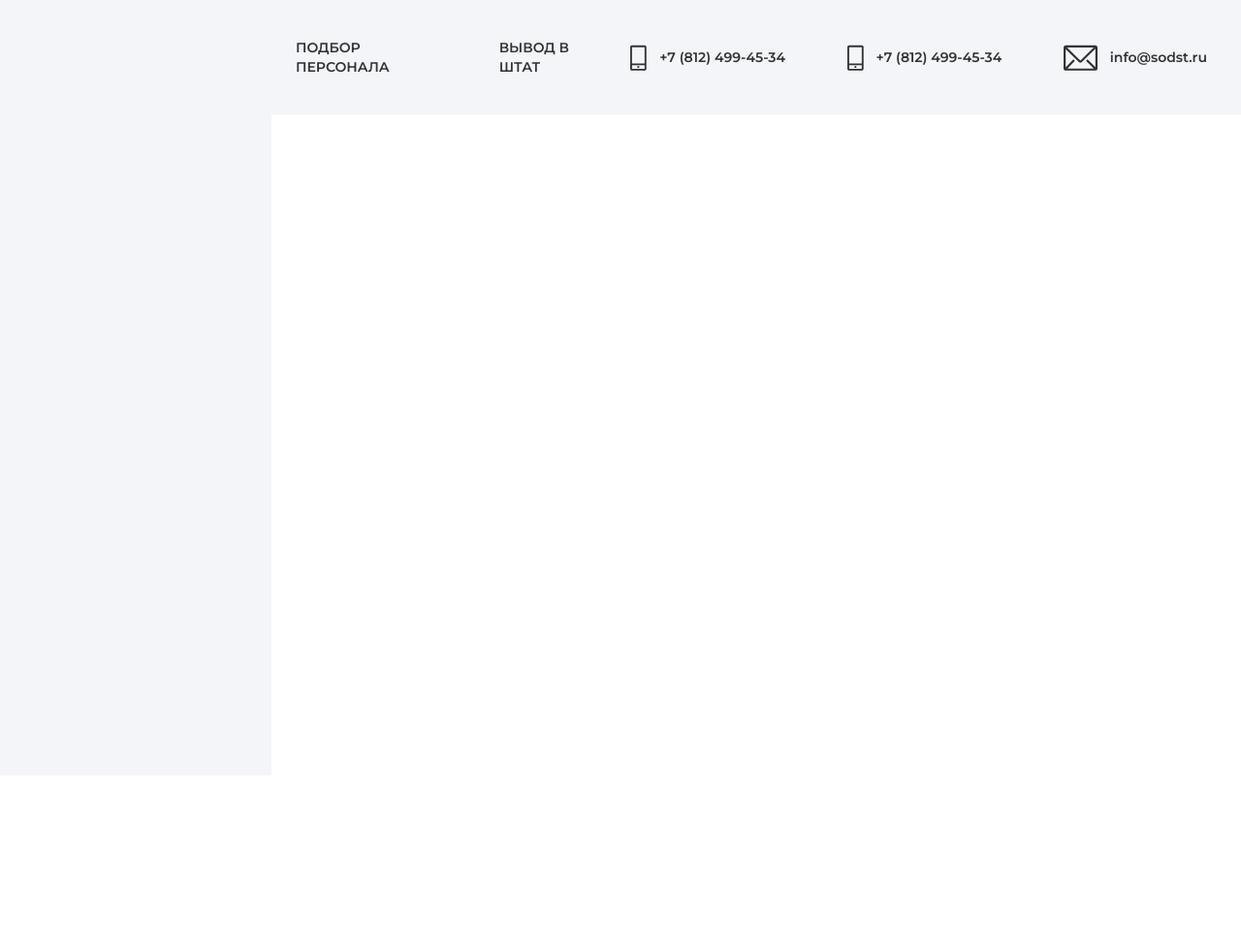
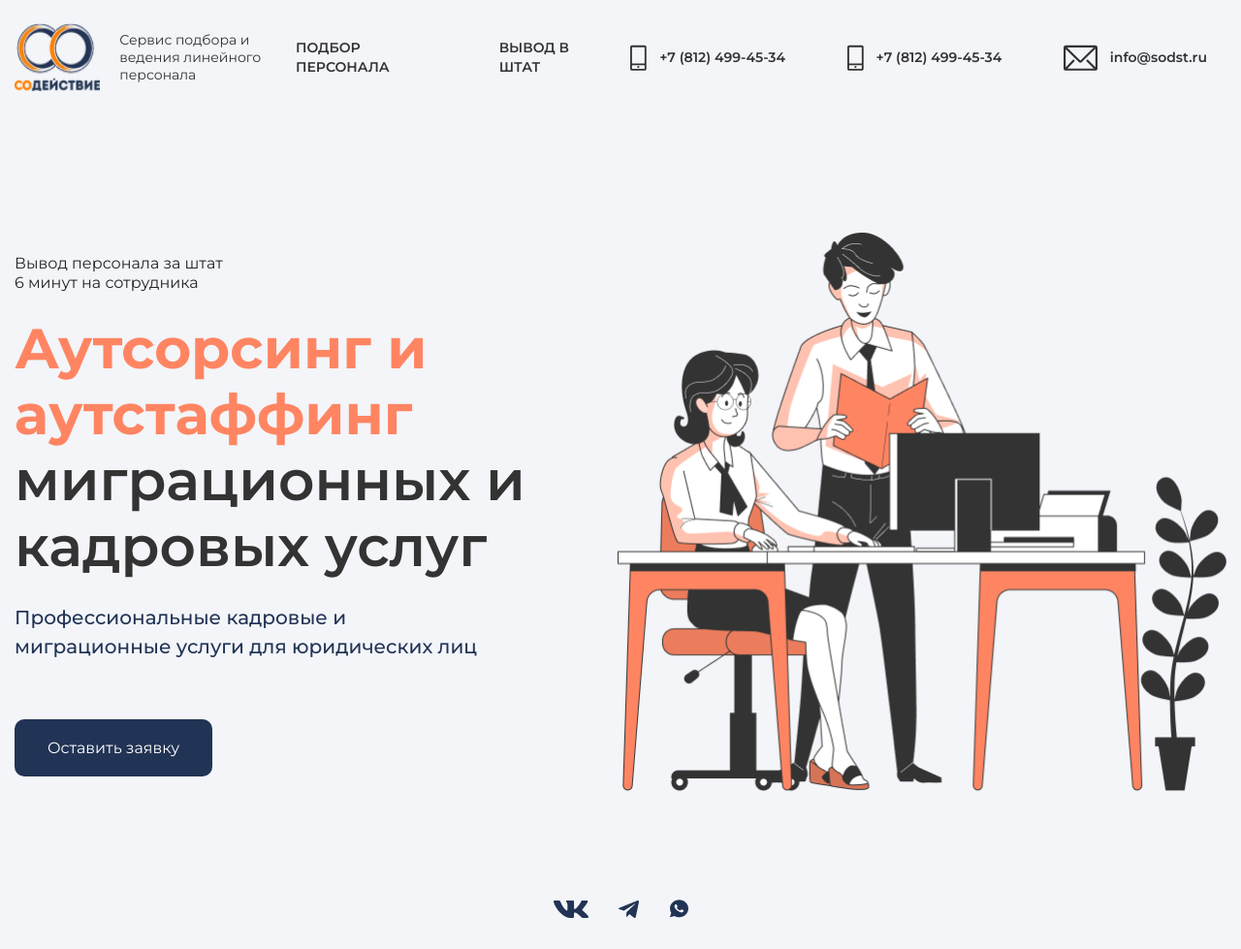
Before and after one commit to Lonerr7/Sodeystviye-dev, a website: page app/index.html in a window 1280 px wide. Shown: the whole page at 97% size. Before the commit the page ends 800 px from the top, so only its background shows below. Drawn offline with Linux system fonts and the light colour scheme; files whose address does not match are found by name.

Commit message:
2. Made hero section

```diff
--- a/app/index.html
+++ b/app/index.html
@@ -103,24 +103,99 @@
       <nav class="mobileMenu">
         <ul class="mobileMenu__list">
           <li class="mobileMenu__item">
-            <a class="mobileMenu__link mobileMenu__link--text" href="#">Подбор персонала</a>
+            <a class="mobileMenu__link mobileMenu__link--text" href="#"
+              >Подбор персонала</a
+            >
           </li>
           <li class="mobileMenu__item">
-            <a class="mobileMenu__link mobileMenu__link--text" href="#">Вывод в штат</a>
+            <a class="mobileMenu__link mobileMenu__link--text" href="#"
+              >Вывод в штат</a
+            >
           </li>
           <li class="mobileMenu__item">
-            <a class="mobileMenu__link" href="tel:78124994534">+7 (812) 499-45-34</a>
+            <a class="mobileMenu__link" href="tel:78124994534"
+              >+7 (812) 499-45-34</a
+            >
           </li>
           <li class="mobileMenu__item">
-            <a class="mobileMenu__link" href="tel:78124994534">+7 (812) 499-45-34</a>
+            <a class="mobileMenu__link" href="tel:78124994534"
+              >+7 (812) 499-45-34</a
+            >
           </li>
           <li class="mobileMenu__item">
-            <a class="mobileMenu__link" href="mailto:info@sodst.ru">info@sodst.ru</a>
+            <a class="mobileMenu__link" href="mailto:info@sodst.ru"
+              >info@sodst.ru</a
+            >
           </li>
         </ul>
       </nav>
+    </header>
+    <!-- /header.header -->
 
-    </header>
+    <main class="main">
+      <section class="hero">
+        <!-- <img class="hero__bgImage" src="./images/main/hero/hero-bg.png" alt="backround"> -->
+        <div class="container">
+          <div class="hero__inner">
+            <div class="hero__box">
+              <div class="hero__textbox">
+                <p class="hero__subtitle">
+                  Вывод персонала за штат 6 минут на сотрудника
+                </p>
+                <h1 class="hero__title">
+                  <span>Аутсорсинг и аутстаффинг</span> миграционных и кадровых
+                  услуг
+                </h1>
+                <p class="hero__text">
+                  Профессиональные кадровые и миграционные услуги для
+                  юридических лиц
+                </p>
+                <button class="hero__btn">Оставить заявку</button>
+              </div>
+              <!-- /hero__textbox -->
+              <img
+                class="hero__img"
+                src="./images/main/hero/hero-img.png"
+                alt="person"
+              />
+            </div>
+            <!-- /hero__box -->
+            <ul class="hero__socials">
+              <li class="hero__socialsItem">
+                <a class="hero__socialsLink" href="#">
+                  <img
+                    class="hero__socialsIcon"
+                    src="./images/main/hero/vk.svg"
+                    alt="vk"
+                  />
+                </a>
+              </li>
+              <li class="hero__socialsItem">
+                <a class="hero__socialsLink" href="#">
+                  <img
+                    class="hero__socialsIcon"
+                    src="./images/main/hero/tg.svg"
+                    alt="telegram"
+                  />
+                </a>
+              </li>
+              <li class="hero__socialsItem">
+                <a class="hero__socialsLink" href="#">
+                  <img
+                    class="hero__socialsIcon"
+                    src="./images/main/hero/whatsapp.svg"
+                    alt="whatsapp"
+                  />
+                </a>
+              </li>
+            </ul>
+          </div>
+          <!-- hero__inner -->
+        </div>
+        <!-- /container -->
+      </section>
+      <!-- /section.hero -->
+    </main>
     <script src="js/main.min.js"></script>
   </body>
 </html>
--- a/app/scss/_global.scss
+++ b/app/scss/_global.scss
@@ -2,9 +2,9 @@ html {
   scroll-behavior: smooth;
 }
 
-// body {
-
-// }
+body {
+  font-family: $font-family3;
+}
 
 .container {
   max-width: $container;
--- a/app/scss/_vars.scss
+++ b/app/scss/_vars.scss
@@ -4,12 +4,14 @@ $font-family1: 'Inter', sans-serif;
 $font-family2: 'Manrope', sans-serif;
 $font-family3: 'Montserrat', sans-serif;
 
-$bg-color: #F3F5F9;
+$bg-color: #f3f5f9;
 $text-black: #333333;
+$subtitle-color: #242424;
+$text-orange: #ff8562;
+$text-lightblack: #223455;
 
 %header-linktext {
   font-weight: 600;
   font-size: 16px;
   line-height: 20px;
-
 }
--- a/app/scss/style.scss
+++ b/app/scss/style.scss
@@ -10,6 +10,8 @@
   font-family: $font-family3;
   padding: 24px 0;
   background-color: $bg-color;
+  position: relative;
+  z-index: 100;
 
   a {
     color: $text-black;
@@ -24,6 +26,7 @@
     justify-content: space-between;
     align-items: center;
     position: relative;
+    z-index: 100;
   }
 
   &__logo-link {
@@ -42,6 +45,8 @@
     justify-content: space-between;
     align-items: center;
     width: 1181px;
+    position: relative;
+    z-index: 100;
   }
 }
 
@@ -147,15 +152,15 @@
 
 .mobileMenu {
   position: absolute;
-  top: 0;
-  left: -1000px;
+  top: -1000px;
+  left: 0;
   right: 0;
   bottom: 0;
   width: 100%;
   height: 100%;
   padding: 24px 0;
   background-color: $bg-color;
-  transition: all ease-in 0.3s;
+  transition: all ease-in 0.4s;
 
   &__list {
     width: 100%;
@@ -180,9 +185,96 @@
 }
 
 .mobileMenu__active {
-  left: 0;
+  top: 0;
 }
 
 // === /header ===
 
+// === hero ===
+
+.hero {
+  padding: 32px 0;
+  background-color: $bg-color;
+  position: relative;
+  z-index: 100;
+
+  // &__bgImage {
+  //   position: absolute;
+  //   top: -238px;
+  //   right: 0;
+  //   z-index: -1;
+  //   width: 1600px;
+  // }
+
+  &__box {
+    margin-top: 90px;
+    display: flex;
+    justify-content: space-between;
+    align-items: center;
+    margin-bottom: 106px;
+  }
+
+  &__textbox {
+    max-width: 870px;
+  }
+
+  &__subtitle {
+    color: $subtitle-color;
+    max-width: 220px;
+    margin-bottom: 24px;
+    line-height: 20px;
+  }
+
+  &__title {
+    font-size: 58px;
+    line-height: 68px;
+    font-weight: 600;
+    color: $text-black;
+    margin-bottom: 24px;
+
+    span {
+      font-weight: 700;
+      color: $text-orange;
+    }
+  }
+
+  &__text {
+    max-width: 489px;
+    color: $text-lightblack;
+    font-size: 20px;
+    font-weight: 500;
+    line-height: 30px;
+    margin-bottom: 60px;
+  }
+
+  &__btn {
+    border: none;
+    display: inline-block;
+    padding: 20px 34px;
+    border-radius: 10px;
+    background-color: $text-lightblack;
+    color: #fff;
+    cursor: pointer;
+
+    &:hover {
+      text-decoration: underline;
+    }
+  }
+
+  &__img {
+    max-width: 687px;
+    max-height: 583px;
+  }
+
+  &__socials {
+    width: 139px;
+    display: flex;
+    justify-content: space-between;
+    align-items: center;
+    margin: 0 auto;
+  }
+}
+
+// === /hero ===
+
 @import 'media';
```
Also changed, not shown: app/css/style.min.css, app/images/main/hero/hero-bg.png (added), app/images/main/hero/hero-img.png (added), app/images/main/hero/tg.svg (added), app/images/main/hero/vk.svg (added), app/images/main/hero/whatsapp.svg (added).
